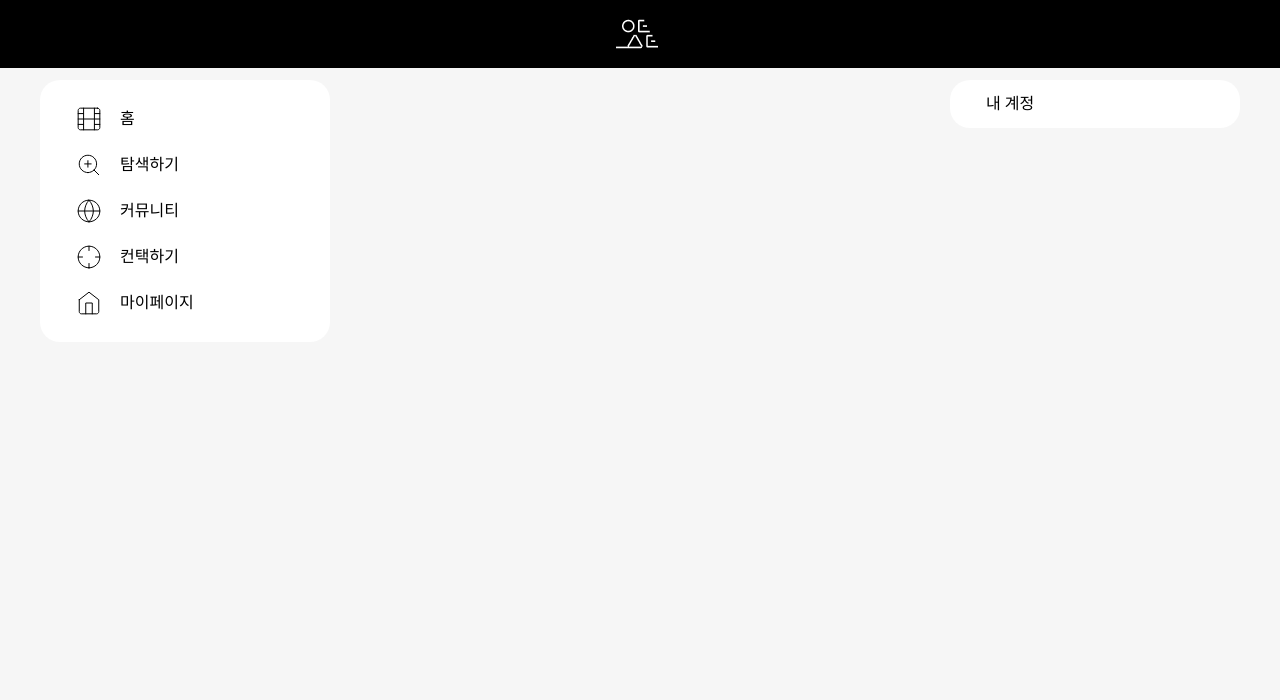
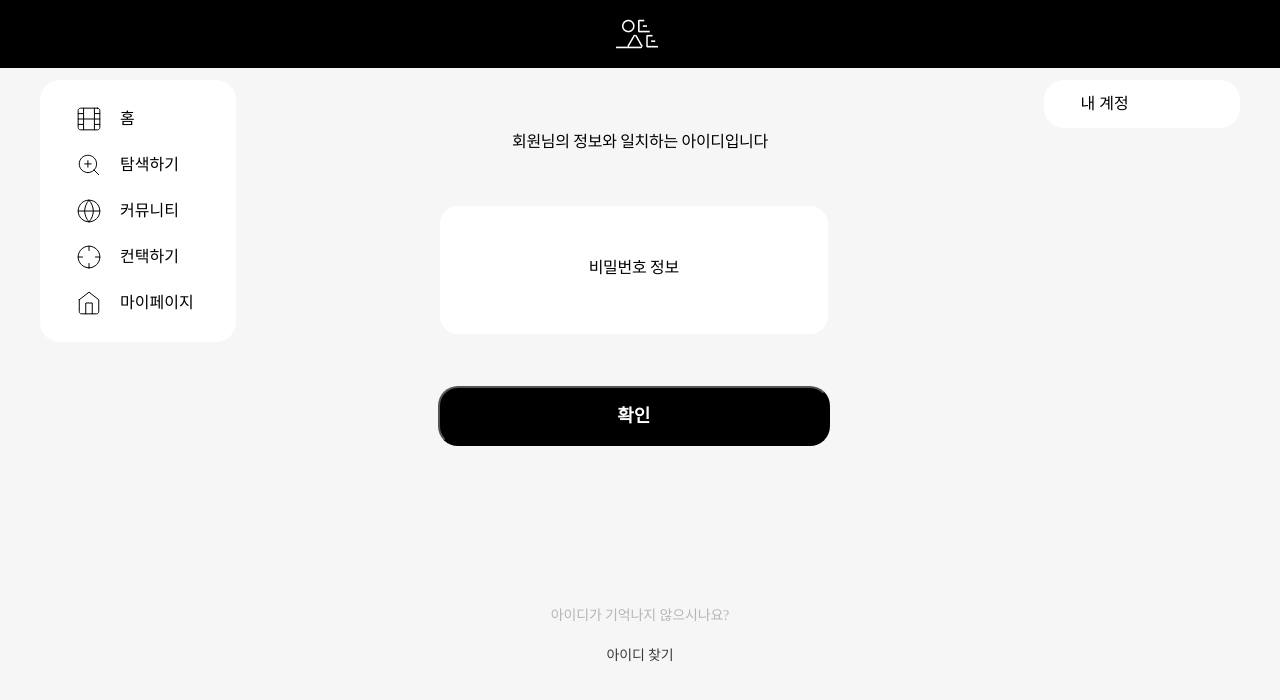
Before and after one commit to Artistep/Frontend, a React (Create React App) app: page /pwfind in a window 1280 px wide. Shown: the top 700 px of the page. Built offline with nearby package versions, Linux system fonts and the light colour scheme; a web font is replaced by a local one.

Commit message:
[feat]PwFind Page

```diff
--- a/src/App.js
+++ b/src/App.js
@@ -8,6 +8,7 @@ import GlobalStyle from "./GlobalStyle";
 import Register from "./pages/register";
 import Next from "./pages/register/next";
 import Idfind from "./pages/find/idfind";
+import Pwfind from "./pages/find/pwfind";
 
 function App() {
   return (
@@ -38,6 +39,7 @@ function App() {
             <Route path="/register" element={<Register />} />
             <Route path="/next" element={<Next />} />
             <Route path="/idfind" element={<Idfind />} />
+            <Route path="/pwfind" element={<Pwfind />} />
           </Routes>
           <RightSideBar />
         </div>
--- a/src/pages/find/pwfind.jsx
+++ b/src/pages/find/pwfind.jsx
@@ -0,0 +1,48 @@
+import React, { useState } from "react";
+import { BigLabel, SmallLabel, BigText } from "../../components/Label/styled";
+import { LoginButton } from "../../components/button/styled";
+import { LoginInput } from "../../components/Inputbar/styled";
+import { FindBox } from "../../components/Box/styled";
+
+const Pwfind = () => {
+  const [type, setType] = useState(false);
+  const onClick = () => {
+    setType(!type);
+  };
+  return (
+    <div style={{ width: "100%", display: "block" }}>
+      <div style={{ width: "50%", margin: "0 auto" }}>
+        {type ? (
+          <>
+            <BigText>
+              회원가입 시 등록한 정보로 인증을 통해 비밀번호를 확인할 수 있어요
+            </BigText>
+            <LoginInput placeholder="이름을 입력해주세요" />
+            <LoginInput placeholder="휴대폰 번호를 입력해주세요 ('-'제외)" />
+            <LoginInput placeholder="아이디를 입력해주세요" />
+
+            <LoginButton onClick={onClick}>확인</LoginButton>
+          </>
+        ) : (
+          <>
+            <BigText>회원님의 정보와 일치하는 아이디입니다</BigText>
+            <FindBox>
+              <BigText>비밀번호 정보</BigText>
+            </FindBox>
+
+            <LoginButton onClick={onClick}>확인</LoginButton>
+          </>
+        )}
+
+        <div style={{ marginTop: "150px", display: "grid" }}>
+          <SmallLabel style={{ textAlign: "center" }}>
+            아이디가 기억나지 않으시나요?
+          </SmallLabel>
+          <BigLabel>아이디 찾기</BigLabel>
+        </div>
+      </div>
+    </div>
+  );
+};
+
+export default Pwfind;
```
